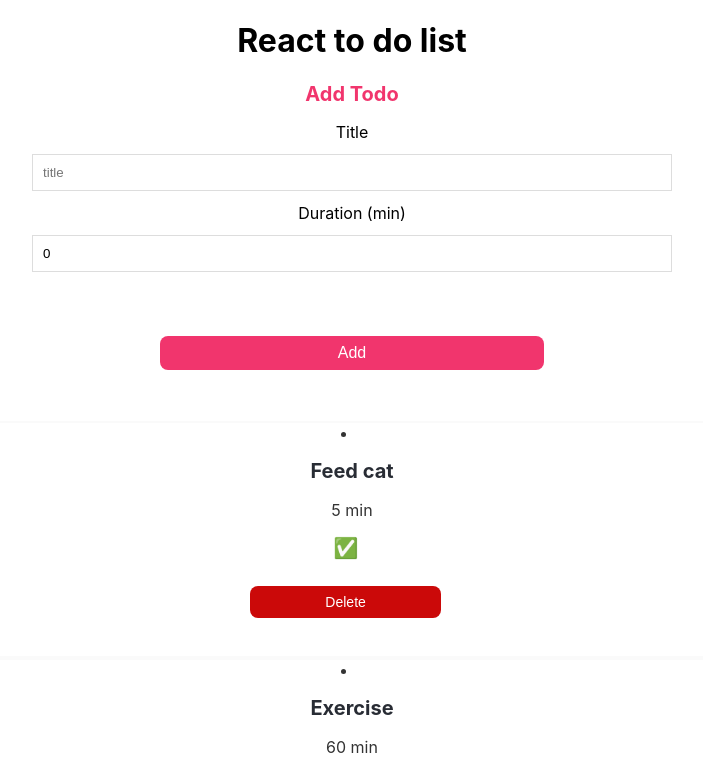
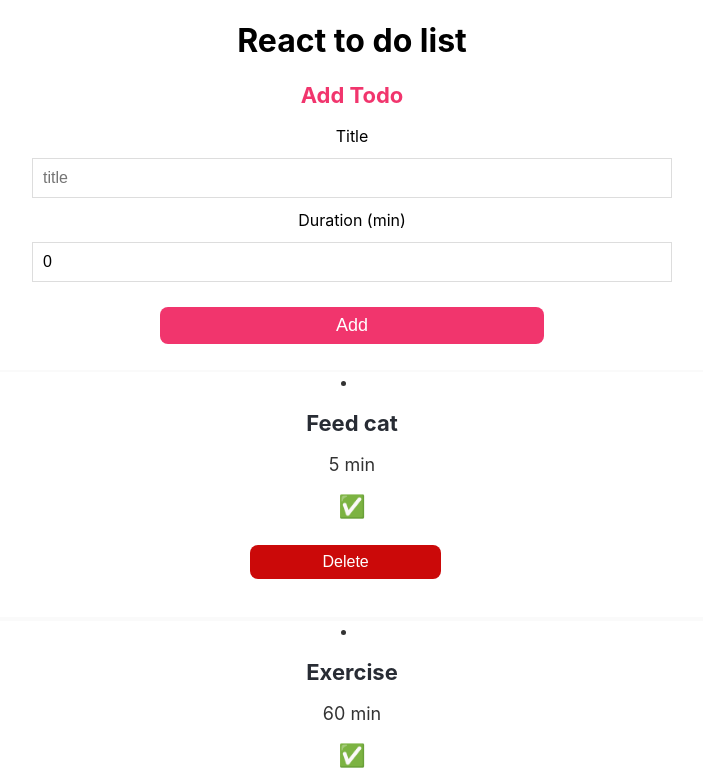
Before and after one commit to Rasweb/React-to-do, a React (Create React App) app: page / in a window 1280 px wide. Shown: the top 772 px of the page, without its empty margins (288-991 px from the left). Built offline with nearby package versions, Linux system fonts and the light colour scheme.

Commit message:
Ipad styling done

```diff
--- a/src/App.scss
+++ b/src/App.scss
@@ -6,12 +6,16 @@
 
 .done {
   text-decoration: line-through;
+  text-decoration-thickness: 1.5px;
   color: grey;
 }
 
 h2 {
   font-size: 20px;
   color: #f1356d;
+  @include ipad() {
+    font-size: 22px;
+  }
 }
 
 // CreateTodo \\
@@ -25,6 +29,9 @@ h2 {
     box-sizing: border-box;
     display: block;
     margin-left: 25%;
+    @include ipad() {
+      font-size: 16px;
+    }
   }
   button {
     @include button();
@@ -32,6 +39,11 @@ h2 {
     font-size: 16px;
     width: 30%;
     margin: 4%;
+    @include ipad() {
+      margin-top: 1%;
+      margin-bottom: 2%;
+      font-size: 18px;
+    }
   }
 }
 
@@ -49,6 +61,9 @@ h2 {
     margin-top: 2%;
     margin-bottom: 3%;
     font-size: 14px;
+    @include ipad() {
+      font-size: 16px;
+    }
   }
   input {
     display: none;
@@ -57,8 +72,17 @@ h2 {
     cursor: pointer;
     margin-left: -1%;
     font-size: 20px;
+    @include ipad() {
+      margin-left: 0%;
+      font-size: 22px;
+    }
   }
   h2 {
     color: #282c34;
   }
+  p {
+    @include ipad() {
+      font-size: 18px;
+    }
+  }
 }
```
